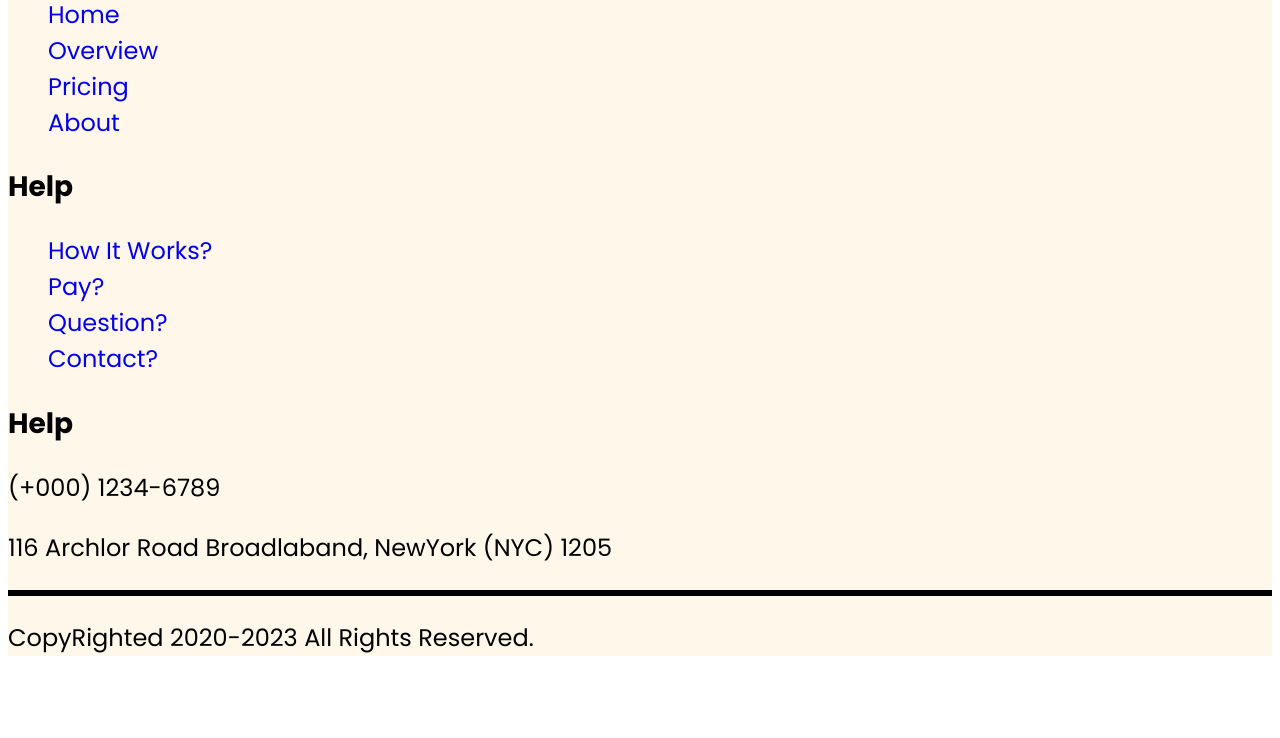
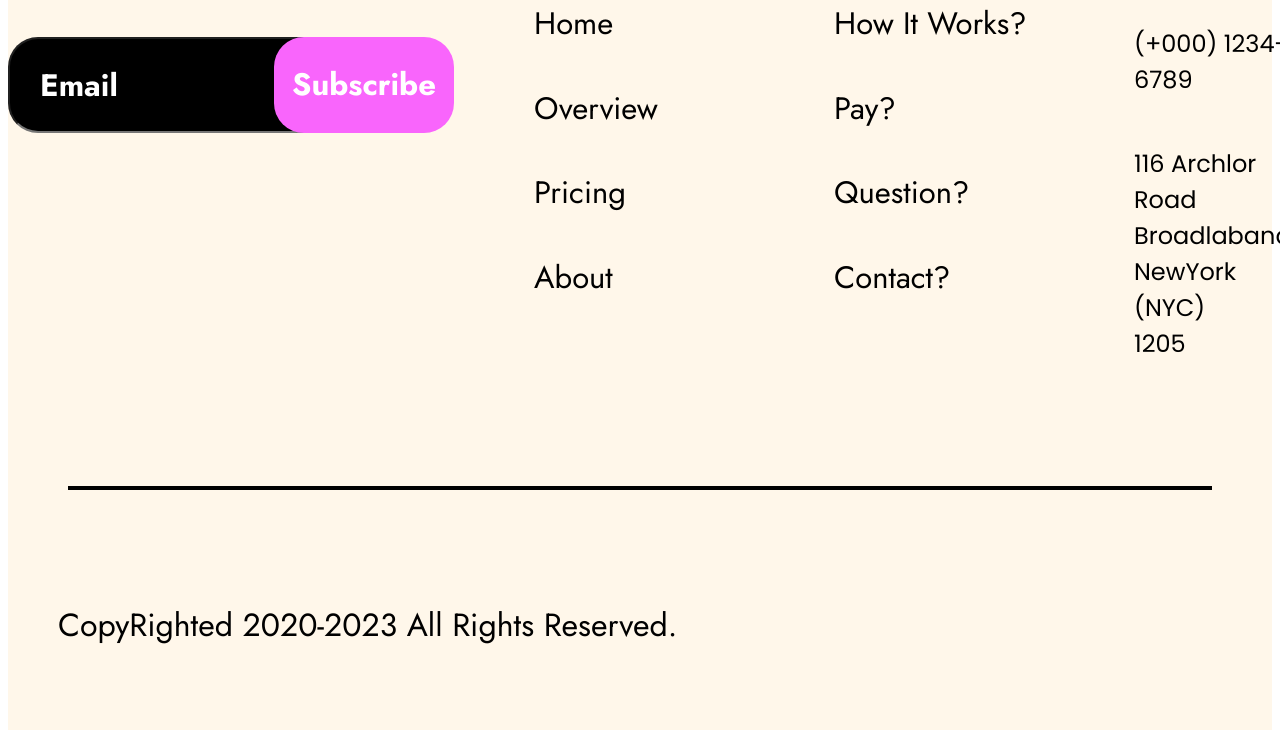
Before and after one commit to PaninaAnna/attestation_figma_template, a plain HTML site: page src/index.html in a window 1280 px wide. Shown: the part 5222-5960 px from the top of the page. Before the commit the page ends 5902 px from the top, so only its background shows below. Drawn offline with Linux system fonts and the light colour scheme.

Commit message:
CSS styling done

```diff
--- a/src/index.html
+++ b/src/index.html
@@ -145,7 +145,7 @@
     </main>
     <footer>
       <div class="footer-container">
-        <div class="footer-nav-section">
+        <div class="footer-subscribe">
           <h1 class="footer-logo">UniDesign</h1>
           <div class="footer-subscribe-form-container">
             <form class="email-form">
@@ -154,8 +154,7 @@
             <button class="subscribe-btn">Subscribe</button>
           </div>
         </div>
-        <nav class="footer-nav">
-          <div class="footer-nav-section">
+        <div class="footer-nav">
           <h3 class="footer-title">Platform</h3>
           <ul class="footer-nav-list">
             <li class="footer-nav-link"><a href="#">Home</a></li>
@@ -164,7 +163,7 @@
             <li class="footer-nav-link"><a href="#">About</a></li>
           </ul>
         </div>
-          <div class="footer-nav-section">
+        <div class="footer-nav">
           <h3 class="footer-title">Help</h3>
           <ul class="footer-nav-list">
             <li class="footer-nav-link"><a href="#">How It Works?</a></li>
@@ -173,14 +172,11 @@
             <li class="footer-nav-link"><a href="#">Contact?</a></li>
           </ul>
         </div>
-          <div class="footer-nav-section">
-            <h3 class="footer-nav-title">Help</h3>
-            <p class="footer-nav-text">(+000) 1234-6789</p>
-            <p class="footer-nav-text">
-              116 Archlor Road Broadlaband, NewYork (NYC) 1205
-            </p>
+        <div class="footer-nav">
+          <h3 class="footer-title">Contact</h3>
+          <p>(+000) 1234-6789</p>
+          <p>116 Archlor Road<br />Broadlaband,<br />NewYork (NYC)<br />1205</p>
         </div>
-        </nav>
       </div>
       <hr class="footer-line" />
       <div class="copyright">
--- a/src/style.css
+++ b/src/style.css
@@ -299,7 +299,7 @@ header {
   border: none;
 }
 
-::placeholder {
+.main-form ::placeholder {
   color: var(--black);
   opacity: 1;
 }
@@ -324,6 +324,7 @@ header {
   font-weight: 400;
   font-size: 32px;
   line-height: 48px;
+  border: none;
 }
 
 .shadow {
@@ -340,15 +341,134 @@ footer {
   background: var(--bg-color-2) 20%;
 }
 
-.footer-h1 {
-  letter-spacing: 35%;
+.footer-container {
+  display: flex;
+  flex-direction: row;
+  justify-content: space-between;
+  padding: 130px 30px 100px 0;
 }
 
-.line {
-  border-bottom: 3px;
-  border-color: #000000;
+.footer-subscribe {
+  width: 350px;
+  display: flex;
+  flex-direction: column;
+  justify-content: start;
+  align-items: flex-end;
+  margin-right: 80px;
+  gap: 30px;
+}
+
+.footer-logo {
+  color: #0e0578;
+  font-family: "Poppins";
+  font-weight: 700;
+  font-size: 2rem;
+  line-height: 2rem;
+  letter-spacing: 0.35em;
+}
+
+.footer-subscribe-form-container {
+  display: flex;
+  flex-direction: row;
+  justify-content: space-around;
+  color: var(--white);
+}
+
+.email-form input {
+  background: var(--black);
+  color: var(--white);
+  font-family: "Jost";
+  font-weight: 700;
+  font-size: 31px;
+  line-height: 44.8px;
+  width: 300px;
+  height: 90px;
+  padding-left: 30px;
+  border-radius: 30px;
+}
+
+.email-form ::placeholder {
+  color: var(--white);
+  font-family: "Jost";
+  font-weight: 700;
+  font-size: 31px;
+  line-height: 44.8px;
+  opacity: 1;
+}
+
+.subscribe-btn {
+  margin-left: -70px;
+  background: #f965fc;
+  color: var(--white);
+  font-family: "Jost";
+  font-weight: 700;
+  font-size: 31px;
+  line-height: 44.8px;
+  border: none;
+  border-radius: 30px;
+  width: 180px;
+}
+
+.footer-nav {
+  display: flex;
+  flex-direction: column;
+  justify-content: start;
+  align-items: start;
+}
+
+.footer-nav-list {
+  display: flex;
+  flex-direction: column;
+  justify-content: start;
+  align-items: start;
+  gap: 40px;
+  margin: 0 0;
+  padding: 0 0;
+  width: 300px;
+}
+
+.footer-title {
+  color: var(--black);
+  font-family: "Jost";
+  font-weight: 700;
+  font-size: 31px;
+  line-height: 44.8px;
+}
+
+.footer-nav-link {
+  text-decoration: none;
+}
+
+.footer-nav-link a {
+  text-decoration: none;
+  color: var(--black);
+  font-family: "Jost";
+  font-weight: 400;
+  font-size: 31px;
+  line-height: 44.8px;
+}
+
+.footer-subscribe {
+  width: 500px;
+}
+
+.footer-line {
+  border-bottom: 4px;
+  margin: 0 60px;
 }
 
 hr {
-  border: 3px solid #000000;
+  border: 4px solid #000000;
 }
+
+.copyright {
+  margin: 0 0;
+  padding: 80px 0 50px 50px;
+}
+
+.copyright-text {
+  font-family: "Jost";
+  font-weight: 400;
+  font-size: 32px;
+  line-height: 46.24px;
+}
```
Lines whose indentation alone changed are shown as unchanged.
